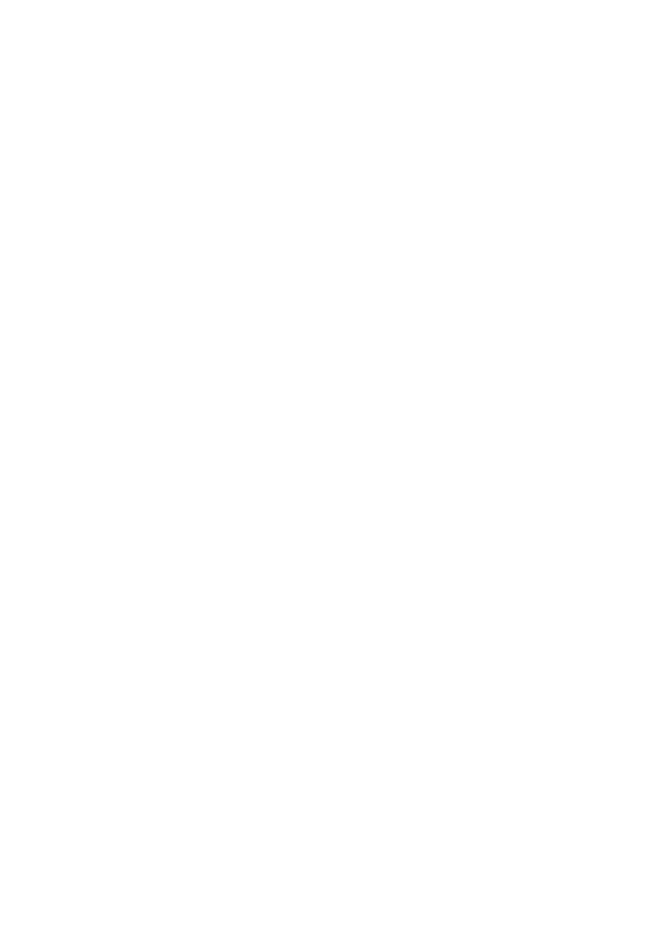
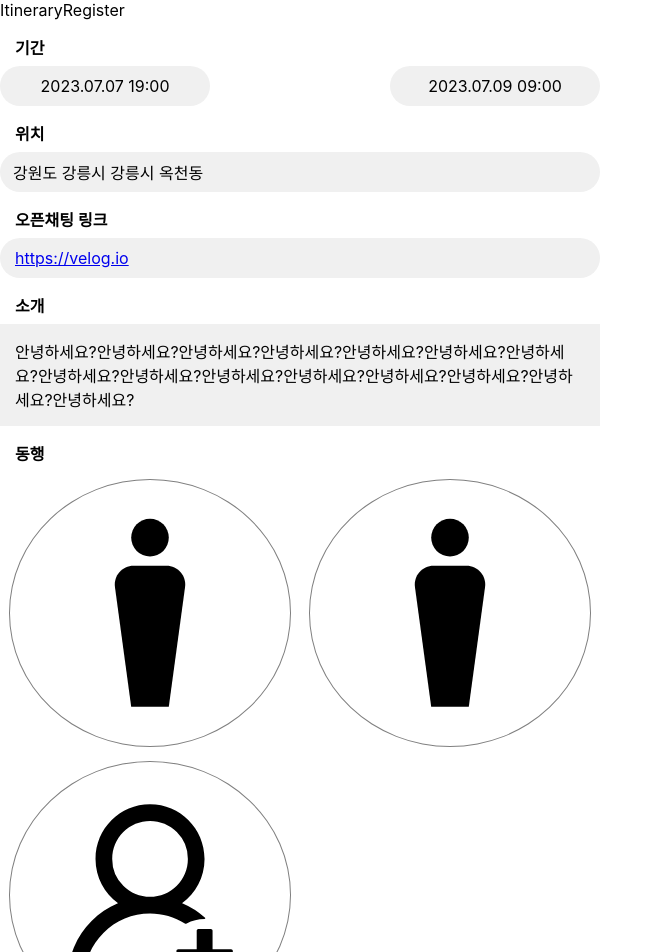
Before and after one commit to the-graces/matrip-web, a React (Create React App) app in the folder matrip/: page /itineraryRegister in a window 1280 px wide. Before the commit this address had no page. Shown: the top 952 px of the page, without its empty margins (0-663 px from the left). Before the commit the page ends 800 px from the top, so only its background shows below. Built offline with nearby package versions, Linux system fonts and the light colour scheme.

Commit message:
feat/ItineraryRegister-page

```diff
--- a/matrip/package.json
+++ b/matrip/package.json
@@ -14,8 +14,10 @@
     "@types/react-router-dom": "^5.3.3",
     "axios": "^1.4.0",
     "dotenv": "^16.3.1",
+    "node-sass": "^7.0.3",
     "react": "^18.2.0",
     "react-dom": "^18.2.0",
+    "react-icons": "^4.10.1",
     "react-query": "^3.39.3",
     "react-router-dom": "^6.14.1",
     "react-scripts": "5.0.1",
--- a/matrip/src/App.tsx
+++ b/matrip/src/App.tsx
@@ -1,6 +1,7 @@
 import React from "react";
 import { BrowserRouter, Route, Routes } from "react-router-dom";
 import Main from "./pages/Main";
+import ItineraryRegister from "./pages/ItineraryRegister";
 
 function App() {
    return (
@@ -10,6 +11,10 @@
                path="/"
                element={<Main />}
             />
+            <Route
+               path="/itineraryRegister"
+               element={<ItineraryRegister />}
+            />
          </Routes>
       </BrowserRouter>
    );
--- /dev/null
+++ b/matrip/src/pages/ItineraryRegister/index.scss
@@ -0,0 +1,8 @@
+.companionIcon{
+    border: 1px solid grey;
+
+    width: 80%;
+    height: 80%;
+    padding: 20px;
+    border-radius: 100%;
+}
--- /dev/null
+++ b/matrip/src/pages/ItineraryRegister/index.tsx
@@ -0,0 +1,171 @@
+import React from "react"
+import styled from "styled-components";
+import {MdOutlineMan4} from "react-icons/md";
+import {AiOutlineUserAdd} from "react-icons/ai";
+import "./index.scss"
+
+
+
+const ItineraryRegister: React.FC = () => {
+  return (
+    <>
+        <MainContainer>
+            ItineraryRegister
+            <InfoCtnr>
+                <LabelText>기간</LabelText>
+                <TimePickerCtnr>
+                    <TimePicker>2023.07.07 19:00</TimePicker>
+                    <TimePicker>2023.07.09 09:00</TimePicker>
+                </TimePickerCtnr>
+            </InfoCtnr>
+            <InfoCtnr>
+                <LabelText>위치</LabelText>
+                <LocationPickerCtnr>
+                    <LocationPicker>강원도 강릉시 강릉시 옥천동</LocationPicker>
+                </LocationPickerCtnr>
+            </InfoCtnr>
+            <InfoCtnr>
+                <LabelText>오픈채팅 링크</LabelText>
+                <ChatLinkCtnr>
+                    <ChatLink>
+                        <a href="https://velog.io">
+                            https://velog.io
+                        </a>
+                    </ChatLink>
+                </ChatLinkCtnr>
+            </InfoCtnr>
+            <InfoCtnr>
+                <LabelText>소개</LabelText>
+                <IntroduceItineraryCtnr>
+                    <IntroduceItinerary>안녕하세요?안녕하세요?안녕하세요?안녕하세요?안녕하세요?안녕하세요?안녕하세요?안녕하세요?안녕하세요?안녕하세요?안녕하세요?안녕하세요?안녕하세요?안녕하세요?안녕하세요?</IntroduceItinerary>
+                </IntroduceItineraryCtnr>
+            </InfoCtnr>
+            <InfoCtnr>
+                <LabelText>동행</LabelText>
+                <CompanionCtnr>
+                    <CompanionMember>
+                        <MdOutlineMan4 className="companionIcon"/>
+                    </CompanionMember>
+                    <CompanionMember>
+                        <MdOutlineMan4 className="companionIcon"/>
+                    </CompanionMember>
+                    <CompanionAdd>
+                        <AiOutlineUserAdd className="companionIcon"/>
+                    </CompanionAdd>
+                </CompanionCtnr>
+            </InfoCtnr>
+            <RegisterSubmitBtn>
+                등록
+            </RegisterSubmitBtn>
+        </MainContainer>
+    </>
+  )
+}
+
+export default ItineraryRegister;
+
+const MainContainer = styled.div`
+
+
+  max-width: 600px;
+  width: 100%;
+
+  @media screen and (min-width: 600px) {
+    width: 600px;
+  }
+`;
+
+
+const InfoCtnr = styled.div`
+
+    width: 100%;
+    margin: 15px 0px;
+
+    display: flex;
+    flex-direction: column;
+
+`
+
+const LabelText = styled.div`
+    margin: 0px 0px 7px 15px;
+    font-weight: 600;
+`
+
+const TimePickerCtnr = styled.div`
+    display: flex;
+    justify-content: space-between;
+    width: 100%;
+`
+
+const TimePicker = styled.div`
+    background-color: #F0F0F0;
+    width: 35%;
+    height: 40px;
+    border-radius: 40px;
+
+    display: flex;
+    justify-content: center;
+    align-items: center;
+`
+
+const LocationPickerCtnr = styled.div`
+
+`
+
+const LocationPicker = styled.div`
+    height: 40px;
+    border-radius: 40px;
+    padding-left: 13px;
+    background-color: #F0F0F0;
+    display: flex;
+    align-items: center;
+`
+
+const ChatLinkCtnr = styled.div`
+
+`
+const ChatLink = styled.div`
+    background-color: #F0F0F0;
+    height: 40px;
+    border-radius: 40px;
+    padding-left: 15px;
+    display: flex;
+    align-items: center;
+
+`
+
+const IntroduceItineraryCtnr = styled.div`
+
+`
+
+const IntroduceItinerary = styled.div`
+    background-color: #F0F0F0;
+    padding: 15px;
+`
+
+const CompanionCtnr = styled.div`
+    display: flex;
+    flex-wrap: wrap;
+`
+
+const CompanionMember = styled.div`
+    width: 50%;
+
+
+    display: flex;
+    align-items: center;
+    justify-content: center;
+`
+
+const CompanionAdd = styled.div`
+    width: 50%;
+
+    display: flex;
+    justify-content: center;
+    align-items: center;
+`
+
+const RegisterSubmitBtn = styled.button`
+    width: 100%;
+    height: 40px;
+`
```
Also changed, not shown: 1 other file (tests, documents, lock files or other folders).
